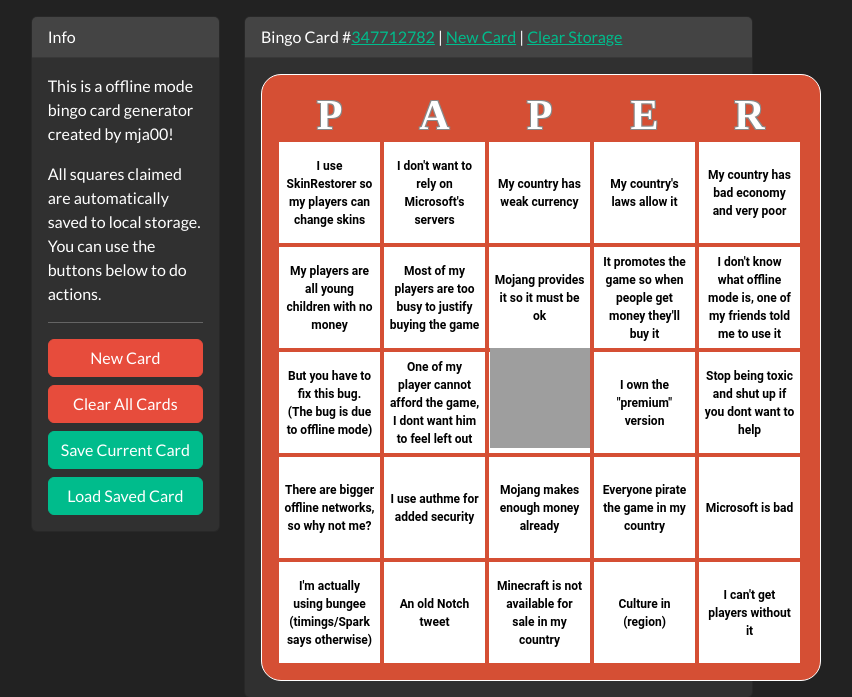
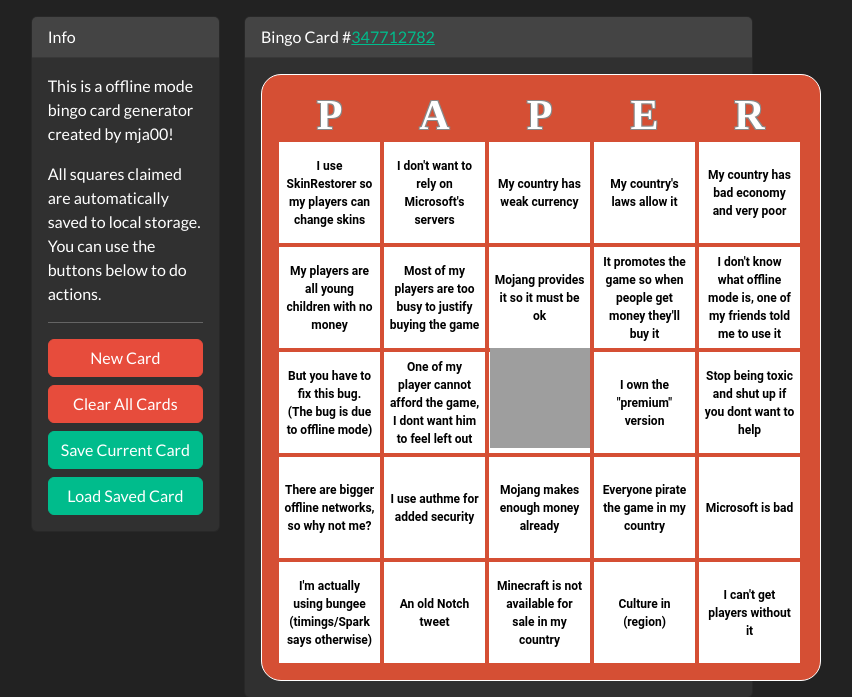
Before and after one commit to mja00/paper-log-parser, a Flask app: page /bingo in a window 1280 px wide. Shown: the part 72-769 px from the top of the page, without its empty margins (248-1100 px from the left). Run offline with Flask 2, Linux system fonts and the light colour scheme; parts of the project's set-up code (start-up, migrations or seed data) failed here and were passed over; grey boxes are pictures that could not be loaded.

Commit message:
fix: remove old buttons

```diff
--- a/services/web/project/templates/bingo.html
+++ b/services/web/project/templates/bingo.html
@@ -213,7 +213,7 @@
         </div>
         <div class="col-5">
             <div class="card">
-                <div class="card-header">Bingo Card #<a href="{{ url_for('bingo', seed=seed) }}">{{ seed }}</a> | <a href="{{ url_for('bingo') }}">New Card</a> | <a href="#" onclick="clearStorage()">Clear Storage</a></div>
+                <div class="card-header">Bingo Card #<a href="{{ url_for('bingo', seed=seed) }}">{{ seed }}</a></div>
                 <div class="card-body">
                     <div class="flex-grid">
                         <div class="flex-header">
```
